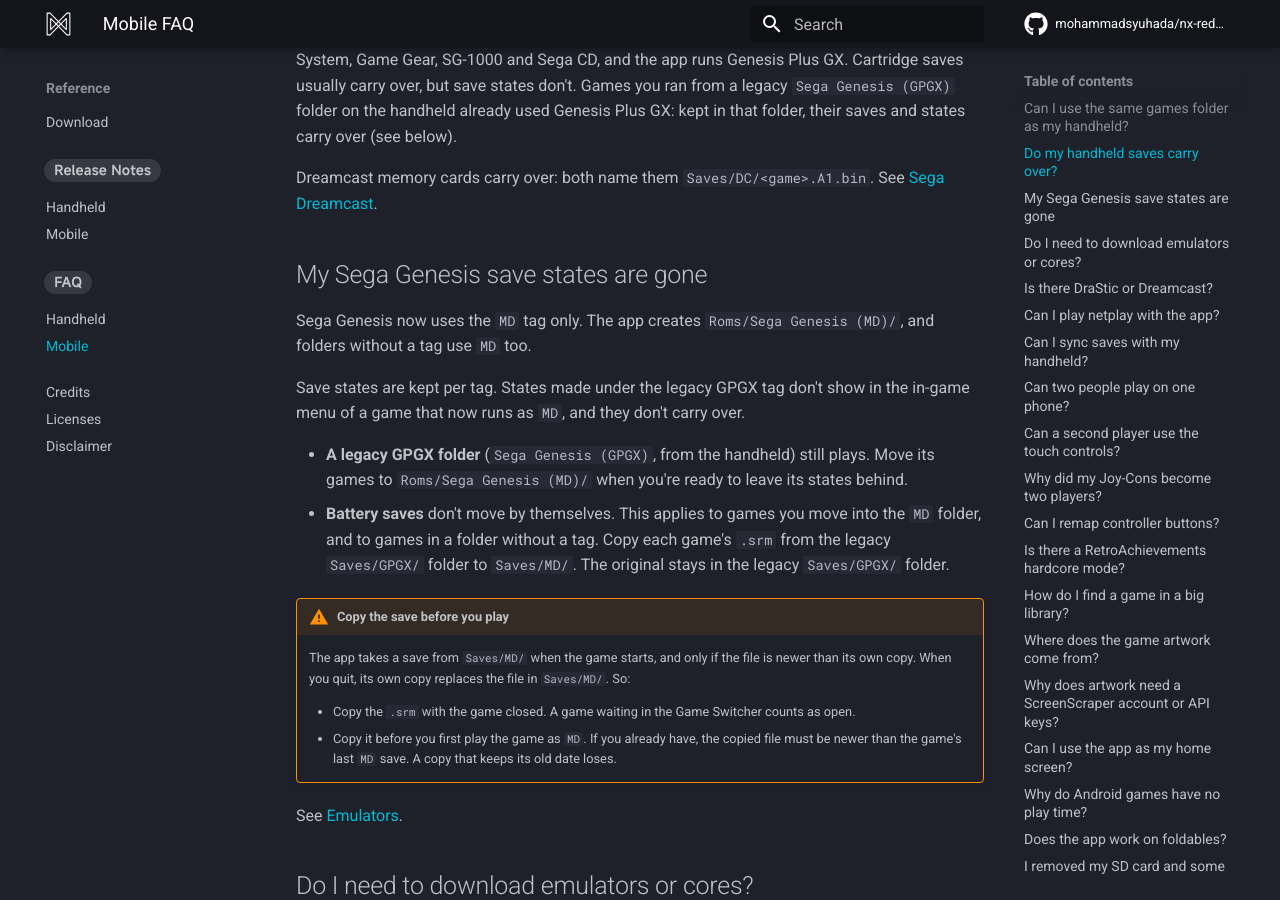
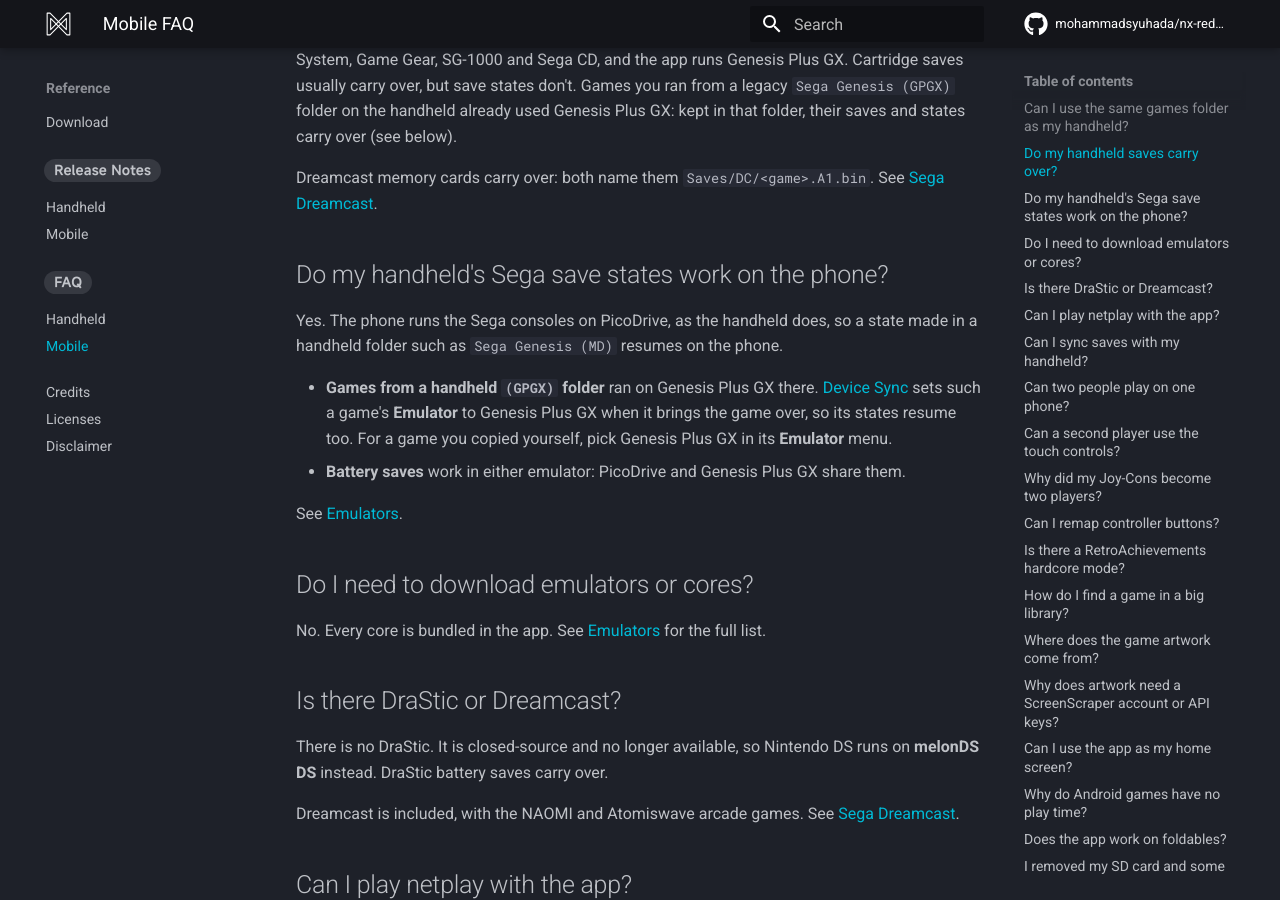
Before and after one commit to mohammadsyuhada/nx-redux-docs, an MkDocs documentation site: the page built from docs/reference/faq/mobile.md, in a window 1280 px wide and 900 px high, scrolled down 609 px. Built offline with MkDocs 1.6.1 and Material for MkDocs 9.7.7, drawn with Linux system fonts in a browser that asks for light colours; comment, search, counter and statistics services are not loaded.

Commit message:
docs(faq): handheld Sega save states resume on the phone

```diff
--- a/docs/reference/faq/mobile.md
+++ b/docs/reference/faq/mobile.md
@@ -30,33 +30,19 @@
 Dreamcast memory cards carry over: both name them
 `Saves/DC/<game>.A1.bin`. See [Sega Dreamcast](../../mobile/emulators/dreamcast.md#memory-cards-vmu).
 
-## My Sega Genesis save states are gone
+## Do my handheld's Sega save states work on the phone?
 
-Sega Genesis now uses the `MD` tag only. The app creates
-`Roms/Sega Genesis (MD)/`, and folders without a tag use `MD` too.
+Yes. The phone runs the Sega consoles on PicoDrive, as the handheld does, so
+a state made in a handheld folder such as `Sega Genesis (MD)` resumes on the
+phone.
 
-Save states are kept per tag. States made under the legacy GPGX tag don't
-show in the in-game menu of a game that now runs as `MD`, and they don't
-carry over.
-
-- **A legacy GPGX folder** (`Sega Genesis (GPGX)`, from the handheld) still
-  plays. Move its games to `Roms/Sega Genesis (MD)/` when you're ready to
-  leave its states behind.
-- **Battery saves** don't move by themselves. This applies to games you
-  move into the `MD` folder, and to games in a folder without a tag. Copy
-  each game's `.srm` from the legacy `Saves/GPGX/` folder to `Saves/MD/`.
-  The original stays in the legacy `Saves/GPGX/` folder.
-
-!!! warning "Copy the save before you play"
-    The app takes a save from `Saves/MD/` when the game starts, and only if
-    the file is newer than its own copy. When you quit, its own copy
-    replaces the file in `Saves/MD/`. So:
-
-    - Copy the `.srm` with the game closed. A game waiting in the Game
-      Switcher counts as open.
-    - Copy it before you first play the game as `MD`. If you already have,
-      the copied file must be newer than the game's last `MD` save. A copy
-      that keeps its old date loses.
+- **Games from a handheld `(GPGX)` folder** ran on Genesis Plus GX there.
+  [Device Sync](../../mobile/device-sync.md) sets such a game's
+  **Emulator** to Genesis Plus GX when it brings the game over, so its
+  states resume too. For a game you copied yourself, pick Genesis Plus GX in
+  its **Emulator** menu.
+- **Battery saves** work in either emulator: PicoDrive and Genesis Plus GX
+  share them.
 
 See [Emulators](../../mobile/emulators/other-systems.md#sega-genesis-sega-cd-and-32x).
 
```
